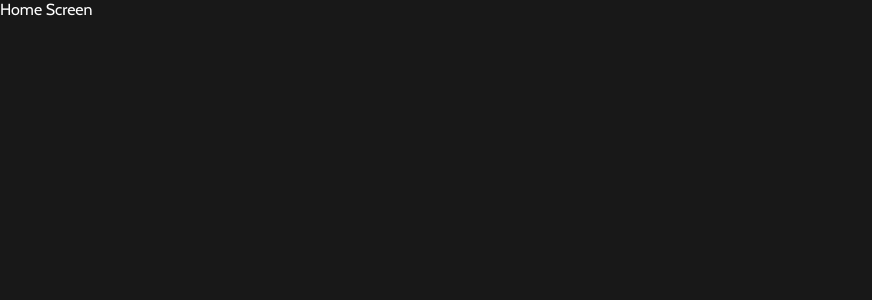
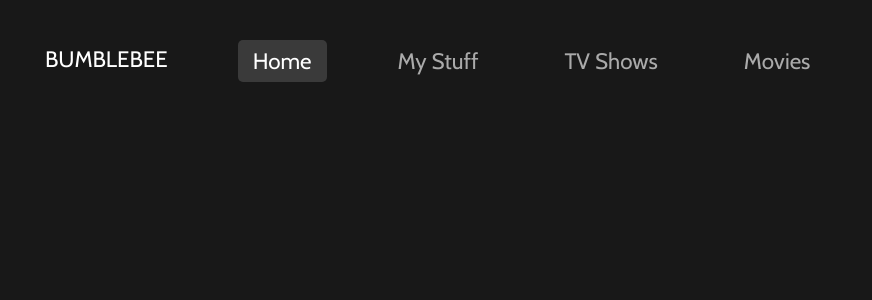
Before and after one commit to NanePothier/streaming-app, a React (Create React App) app: page /home in a window 1280 px wide. Shown: the top 300 px of the page, without its empty margins (0-872 px from the left). Built offline with nearby package versions, Linux system fonts and the light colour scheme.

Commit message:
Add header to home page

```diff
--- a/src/components/Account/AccountForm.js
+++ b/src/components/Account/AccountForm.js
@@ -235,17 +235,17 @@ const AccountForm = () => {
       const formattedDay = `${selectedDay}`.padStart(2, "0");
       const formattedMonth = `${selectedMonthId}`.padStart(2, "0");
 
-      sendRequest(
-        "API/endpoint",
-        "POST",
-        {
-          firstName: firstNameRef.current.value.trim(),
-          lastName: lastNameRef.current.value.trim(),
-          birthday: `${formattedMonth}/${formattedDay}/${selectedYear}`,
-          username: usernameRef.current.value.trim(),
-          password: passwordRef.current.value.trim(),
-        }
-      );
+      // normally await should be used here to wait for the promise to be resolved before
+      // directing the user to the home page, but since this does not contain a real endpoint...
+      sendRequest("API/endpoint", "POST", {
+        firstName: firstNameRef.current.value.trim(),
+        lastName: lastNameRef.current.value.trim(),
+        birthday: `${formattedMonth}/${formattedDay}/${selectedYear}`,
+        username: usernameRef.current.value.trim(),
+        password: passwordRef.current.value.trim(),
+      });
+
+      history.push("/home");
     }
   };
 
--- /dev/null
+++ b/src/components/Home/HomeContainer.js
@@ -0,0 +1,12 @@
+import React from "react";
+import Header from "../UI/Header";
+
+const HomeContainer = (props) => {
+  return (
+    <>
+      <Header headerType={"home"} />
+    </>
+  );
+};
+
+export default HomeContainer;
--- a/src/components/UI/Header.js
+++ b/src/components/UI/Header.js
@@ -1,21 +1,91 @@
+import React, { useState } from "react";
 import { useHistory } from "react-router-dom";
 import classes from "./Header.module.css";
 import Button from "./Button";
+import PropTypes from "prop-types";
+import HeaderOption from "./HeaderOption";
 
-const Header = (props) => {
+const WELCOME = "welcome";
+const HOME = "home";
+const defaultSelections = [
+  {
+    name: "Home",
+    isSelected: true,
+  },
+  {
+    name: "My Stuff",
+    isSelected: false,
+  },
+  {
+    name: "TV Shows",
+    isSelected: false,
+  },
+  {
+    name: "Movies",
+    isSelected: false,
+  },
+];
+
+const Header = ({ headerType }) => {
   const history = useHistory();
+  const logo = headerType === WELCOME ? "BumbleBee" : "BUMBLEBEE";
+
+  const [selections, setSelections] = useState(defaultSelections);
 
   const loginHandler = () => {};
 
   const handleLogoClick = () => {
+    if (headerType === WELCOME) {
       history.push("/welcome");
+    } else if (headerType === HOME) {
+      history.push("/home");
+    }
+  };
+
+  const handleOptionSelected = (option) => {
+    setSelections((prevSelections) =>
+      prevSelections.map((selection) => {
+        if (selection.name === option) {
+          return {
+            name: option,
+            isSelected: true,
+          };
+        }
+        return {
+          name: selection.name,
+          isSelected: false,
+        };
+      })
+    );
   };
 
   return (
-    <header className={classes.header}>
-      <div className={classes.logo} onClick={handleLogoClick}>
-        BumbleBee
+    <header
+      className={`${headerType === WELCOME && classes.welcomeHeader} ${
+        headerType === HOME && classes.homeHeader
+      }`}
+    >
+      <div
+        className={`${headerType === WELCOME && classes.welcomeLogo} ${
+          headerType === HOME && classes.homeLogo
+        }`}
+        onClick={handleLogoClick}
+      >
+        {logo}
       </div>
+      {headerType === HOME && (
+        <div className={classes.selections}>
+          {selections.map((selection) => (
+            <HeaderOption
+              key={selection.name}
+              optionName={selection.name}
+              isSelected={selection.isSelected}
+              onClick={handleOptionSelected}
+            />
+          ))}
+        </div>
+      )}
+      {headerType === WELCOME && (
         <Button
           btnClasses="transparent__black"
           onClick={loginHandler}
@@ -23,8 +93,17 @@ const Header = (props) => {
         >
           LOG IN
         </Button>
+      )}
     </header>
   );
 };
 
+Header.propTypes = {
+  headerType: PropTypes.string,
+};
+
+Header.defaultProps = {
+  headerType: "welcome",
+};
+
 export default Header;
--- a/src/components/UI/Header.module.css
+++ b/src/components/UI/Header.module.css
@@ -1,4 +1,4 @@
-.header {
+.welcomeHeader {
   background-color: white;
   display: flex;
   align-items: center;
@@ -6,9 +6,27 @@
   box-shadow: 2px 2px 5px rgb(197, 197, 197);
 }
 
-.logo {
+.welcomeLogo {
   font-size: 1.4rem;
   padding: 25px;
   margin-bottom: 3px;
   cursor: pointer;
 }
+
+.homeHeader {
+  display: flex;
+}
+
+.homeLogo {
+  font-size: 1.4rem;
+  padding: 45px;
+  padding-right: 70px;
+  margin-bottom: 3px;
+  cursor: pointer;
+  color: white;
+}
+
+.selections {
+  display: flex;
+  align-items: center;
+}
--- /dev/null
+++ b/src/components/UI/HeaderOption.js
@@ -0,0 +1,19 @@
+import React from "react";
+import classes from "./HeaderOption.module.css";
+
+const HeaderOption = ({ optionName, isSelected, onClick }) => {
+  const handleOptionClick = (event) => {
+    onClick(event.target.innerText);
+  };
+
+  return (
+    <div
+      className={`${classes.option} ${isSelected && classes.selected}`}
+      onClick={handleOptionClick}
+    >
+      {optionName}
+    </div>
+  );
+};
+
+export default HeaderOption;
--- /dev/null
+++ b/src/components/UI/HeaderOption.module.css
@@ -0,0 +1,19 @@
+.option {
+  color: rgba(255, 255, 255, 0.635);
+  font-size: 1.4rem;
+  cursor: pointer;
+  margin-right: 3.5rem;
+  padding: 7px 15px;
+}
+
+.option:hover {
+  color: white;
+  background-color: rgba(255, 255, 255, 0.35);
+  border-radius: 5px;
+}
+
+.selected {
+  background-color: rgba(255, 255, 255, 0.15);
+  color: white;
+  border-radius: 5px;
+}
--- a/src/pages/HomePage.js
+++ b/src/pages/HomePage.js
@@ -1,5 +1,8 @@
+import React from "react";
+import HomeContainer from "../components/Home/HomeContainer";
+
 const HomePage = (props) => {
-  return <div style={{ color: 'white' }}>Home Screen</div>;
+  return <HomeContainer />;
 };
 
 export default HomePage;
```
Lines whose indentation alone changed are shown as unchanged.
